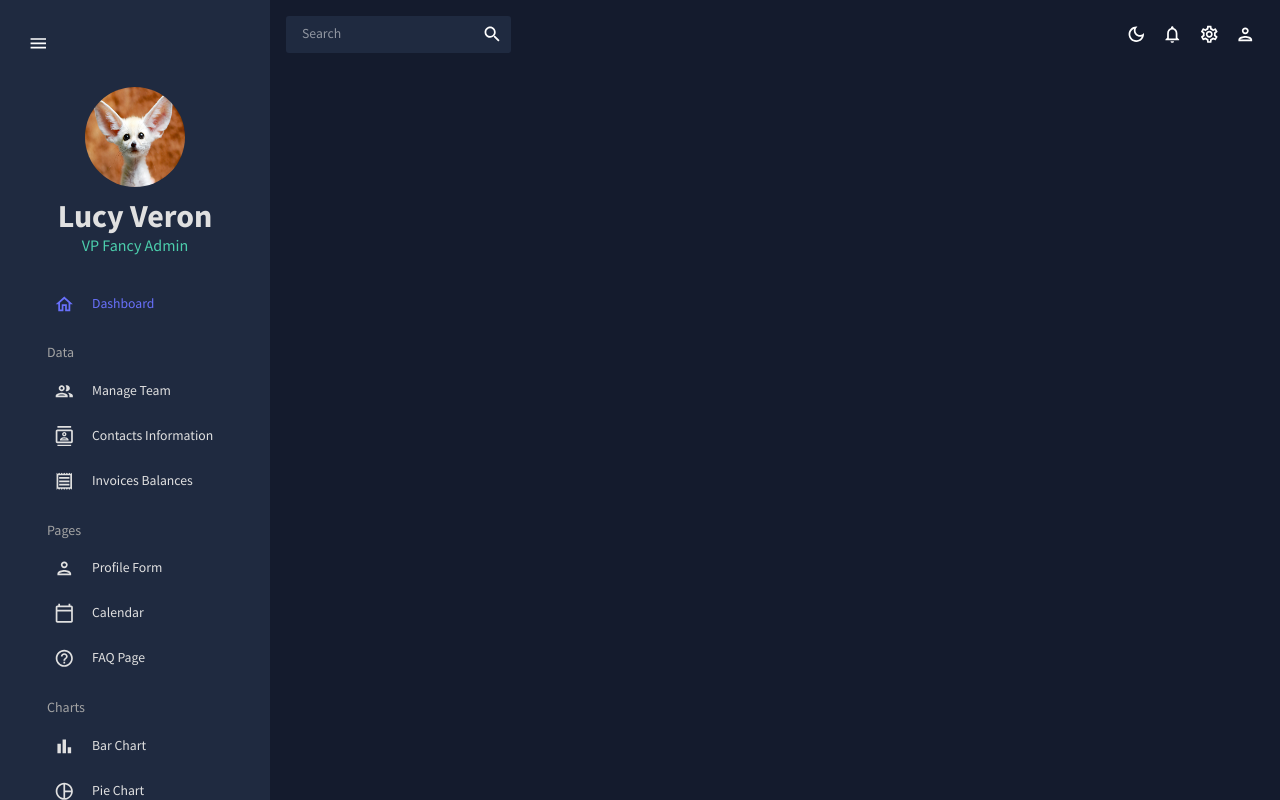
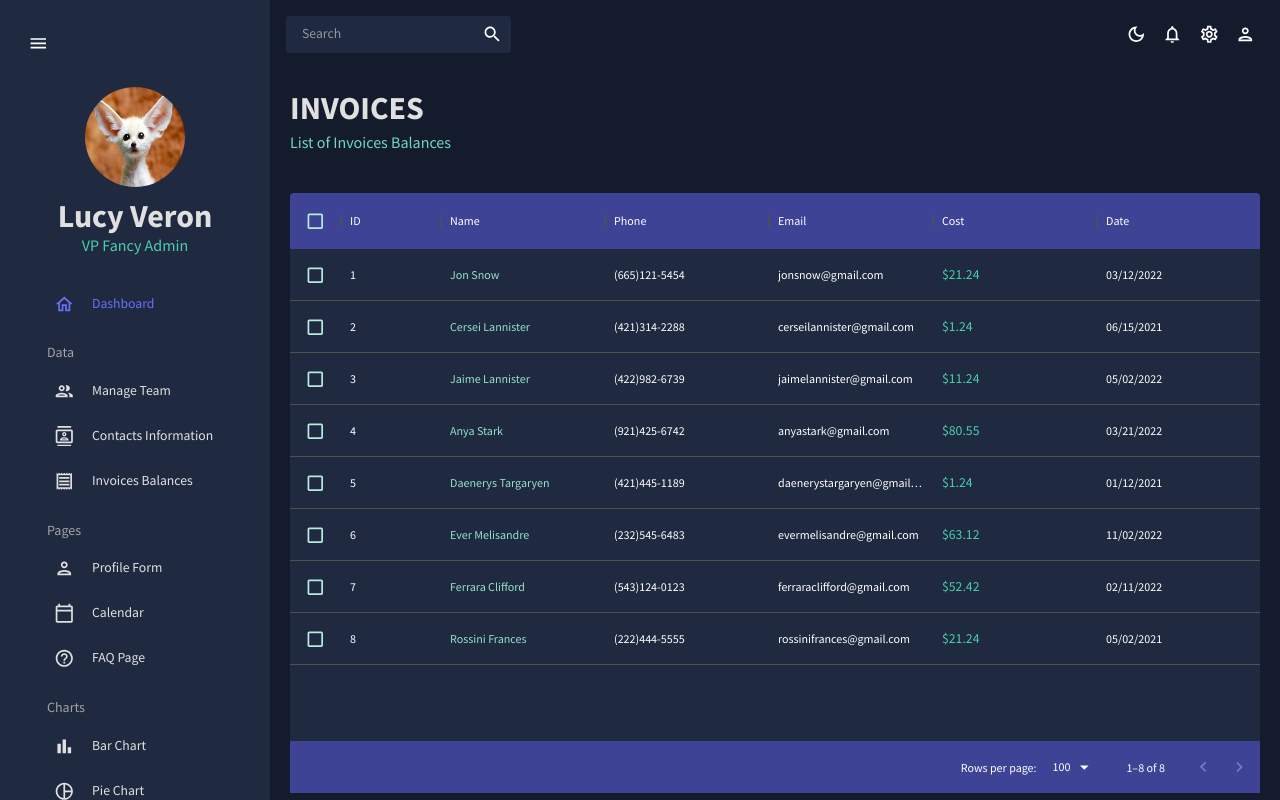
Before and after one commit to LucyVeron/react-admin, a React (Create React App) app: page /invoices in a window 1280 px wide. Built offline with nearby package versions, Linux system fonts and the light colour scheme.

Commit message:
Invoices table

```diff
--- a/src/App.js
+++ b/src/App.js
@@ -6,7 +6,7 @@
 import Dashboard from './scenes/dashboard';
 import Team from './scenes/team';
 import Contacts from './scenes/contacts';
-// import Invoices from './scenes/invoices';
+import Invoices from './scenes/invoices';
 // import Form from './scenes/form';
 // import Bar from './scenes/bar';
 // import Pie from './scenes/pie';
@@ -30,7 +30,8 @@
               <Route path="/" element={<Dashboard />} />
               <Route path="/team" element={<Team />} />
               <Route path="/contacts" element={<Contacts />} />
-              {/* <Route path="/invoices" element={<Invoices />} />
+              <Route path="/invoices" element={<Invoices />} />
+              {/*
               <Route path="/form" element={<Form />} />
               <Route path="/bar" element={<Bar />} />
               <Route path="/pie" element={<Pie />} />
--- /dev/null
+++ b/src/scenes/invoices/index.jsx
@@ -0,0 +1,70 @@
+import { Box, useTheme, Typography } from '@mui/material';
+import React from 'react'
+import { tokens } from '../../theme';
+import Header from '../../components/Header'
+import { DataGrid } from '@mui/x-data-grid';
+import { mockDataInvoices } from '../../data/mockData'
+
+function Invoices() {
+    const theme = useTheme();
+    const colors = tokens(theme.palette.mode);
+    const columns = [
+        { field: "id", headerName: "ID" },
+        { field: "name", headerName: "Name", flex: 1, cellClassName: "name-column--cell" },
+        { field: "phone", headerName: "Phone", flex: 1 },
+        { field: "email", headerName: "Email", flex: 1 },
+        {
+            field: "cost",
+            headerName: "Cost",
+            flex: 1,
+            renderCell: (params) => (
+                <Typography color={colors.greenAccent[500]}>
+                    ${params.row.cost}
+                </Typography>
+            ),
+        },
+        { field: "date", headerName: "Date", flex: 1 }
+    ];
+
+    return (
+        <Box m="20px">
+            <Header title="INVOICES" subtitle="List of Invoices Balances" />
+            <Box
+                m="40px 0 0 0"
+                height="75vh"
+                sx={{
+                    "& .MuiDataGrid-root": {
+                        border: "none"
+                    },
+                    "& .MuiDataGrid-cell": {
+                        borderBottom: "none",
+                    },
+                    "& .name-column--cell": {
+                        color: colors.greenAccent[300]
+                    },
+                    "& .MuiDataGrid-columnHeaders": {
+                        backgroundColor: colors.blueAccent[700],
+                        borderBottom: "none"
+                    },
+                    "& .MuiDataGrid-virtualScroller": {
+                        backgroundColor: colors.primary[400]
+                    },
+                    "& .MuiDataGrid-footerContainer": {
+                        borderTop: "none",
+                        backgroundColor: colors.blueAccent[700]
+                    },
+                    "& .MuiCheckbox-root": {
+                        color: `${colors.greenAccent[200]} !important`
+                    },
+                }}>
+                <DataGrid
+                    checkboxSelection
+                    rows={mockDataInvoices}
+                    columns={columns}
+                />
+            </Box>
+        </Box>
+    )
+}
+
+export default Invoices
```
